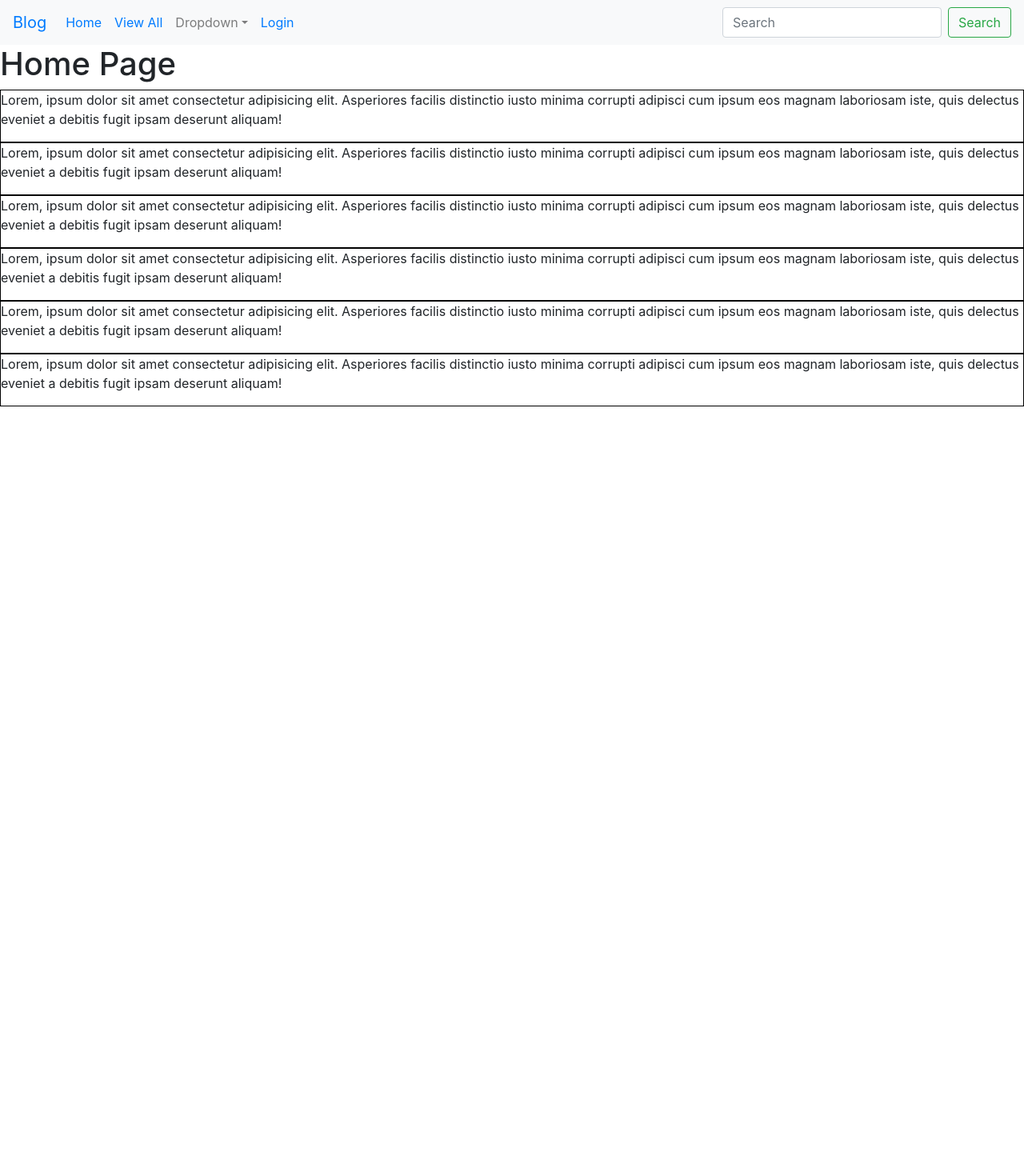
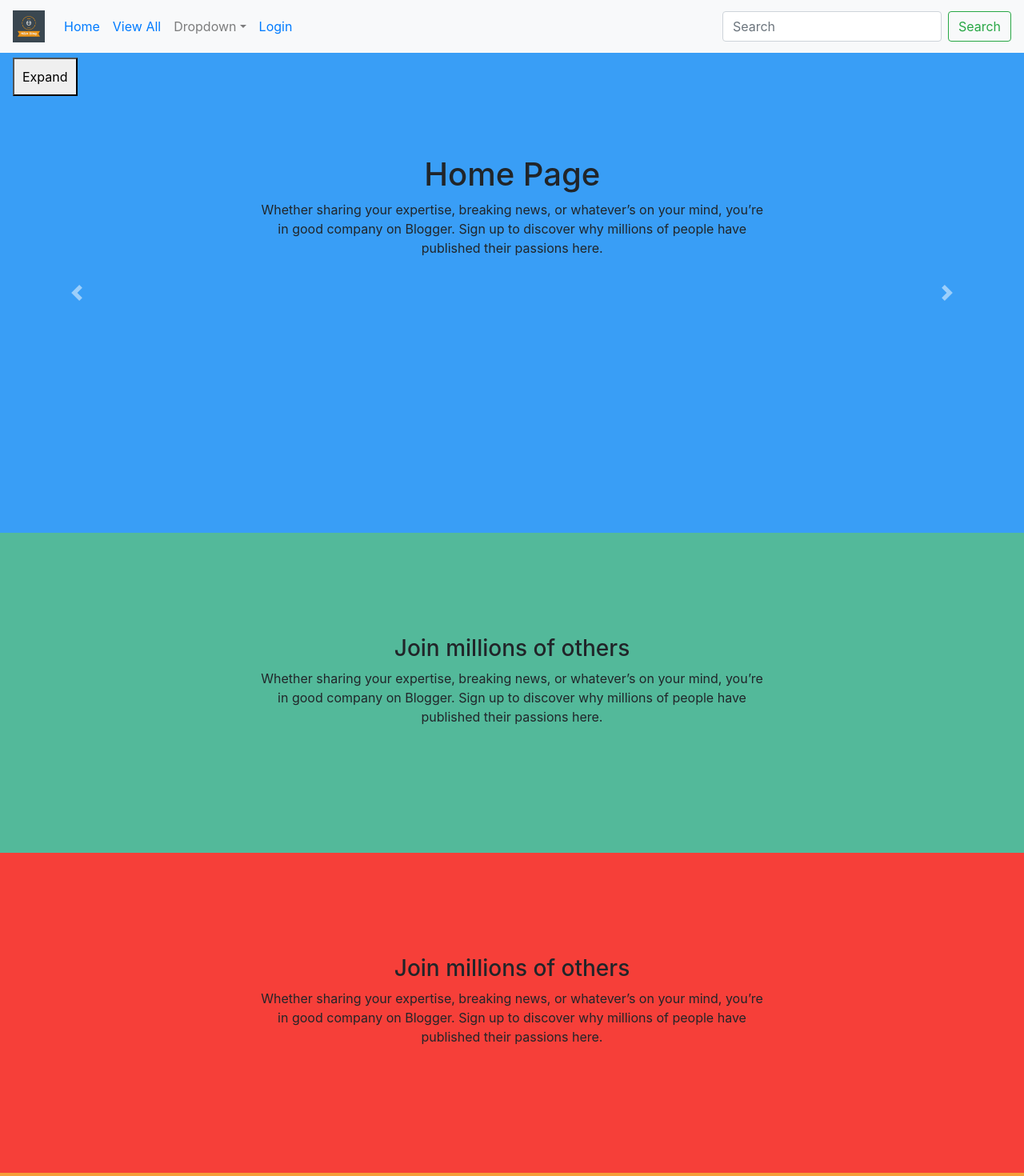
Before and after one commit to totalrickall/blog-site, a React app: page / in a window 1280 px wide. Shown: the top 1470 px of the page at 80% size. Before the commit the page ends 800 px from the top, so only its background shows below. Built offline with nearby package versions, Linux system fonts and the light colour scheme.

Commit message:
added more home page styling and a side panel navigation

```diff
--- a/client/src/components/nav/navbar.jsx
+++ b/client/src/components/nav/navbar.jsx
@@ -1,12 +1,13 @@
 import React, { Component } from 'react';
 import { BrowserRouter as Router, Route, Switch, Link } from 'react-router-dom';
 import AuthButton from '../auth/authButton';
+import mainLogo from'../../../../logo.png';
 
 export default class Navbar extends Component {
     render() {
         return (
-            <nav className="navbar navbar-expand-lg navbar-light bg-light">
-                <span className="navbar-brand"><Link to="/">Blog</Link></span>
+            <nav className="navbar navbar-expand-lg navbar-light bg-light" style={{ background: 'transparent' }}>
+                <span className="navbar-brand"><Link to="/"><img src={mainLogo} alt="" style={{ height: '40px', width: '40px' }}/></Link></span>
                 <button className="navbar-toggler" type="button" data-toggle="collapse" data-target="#navbarSupportedContent" aria-controls="navbarSupportedContent" aria-expanded="false" aria-label="Toggle navigation">
                     <span className="navbar-toggler-icon"></span>
                 </button>
--- a/client/src/components/pages/home.jsx
+++ b/client/src/components/pages/home.jsx
@@ -1,33 +1,50 @@
 import React, { Component } from 'react';
 import { render } from 'react-dom';
+import { BrowserRouter as Router, Route, Switch, Link } from 'react-router-dom';
+import Carousel from '../tools/home-carousel';
+import Sidenav from '../tools/home-sidenav';
 
 class Home extends Component {
-
-    constructor(props) {
-        super(props);
-    }
 
   render() {
     return (
       <div className="home-container">
-                <h1>Home Page</h1>
-                <div className="home-section-1" style={{ border: '1px solid black' }}>
-                    <p>Lorem, ipsum dolor sit amet consectetur adipisicing elit. Asperiores facilis distinctio iusto minima corrupti adipisci cum ipsum eos magnam laboriosam iste, quis delectus eveniet a debitis fugit ipsam deserunt aliquam!</p>
+          <Sidenav />
+          <div className="home-sector">
+            <Carousel />
+            <div data-spy="scroll" data-target="#list-example" data-offset="0" className="scrollspy-example">
+              <div className="home-section-1" id="list-item-1" style={{ height: '400px', background: '#53B99A' }}>
+                <div style={{ width: '50%', textAlign: 'center', position: 'relative', margin: '0 auto', top: '8rem' }}>
+                  <h3>Join millions of others</h3>
+                  <p>Whether sharing your expertise, breaking news, or whatever’s on your mind, you’re in good company on Blogger. Sign up to discover why millions of people have published their passions here.</p>
                 </div>
-                <div className="home-section-2" style={{ border: '1px solid black' }}>
-                    <p>Lorem, ipsum dolor sit amet consectetur adipisicing elit. Asperiores facilis distinctio iusto minima corrupti adipisci cum ipsum eos magnam laboriosam iste, quis delectus eveniet a debitis fugit ipsam deserunt aliquam!</p>
               </div>
-                <div className="home-section-3" style={{ border: '1px solid black' }}>
-                    <p>Lorem, ipsum dolor sit amet consectetur adipisicing elit. Asperiores facilis distinctio iusto minima corrupti adipisci cum ipsum eos magnam laboriosam iste, quis delectus eveniet a debitis fugit ipsam deserunt aliquam!</p>
+              <div className="home-section-2" id="list-item-2" style={{ height: '400px', background: '#F63F39' }}>
+                <div style={{ width: '50%', textAlign: 'center', position: 'relative', margin: '0 auto', top: '8rem' }}>
+                  <h3>Join millions of others</h3>
+                  <p>Whether sharing your expertise, breaking news, or whatever’s on your mind, you’re in good company on Blogger. Sign up to discover why millions of people have published their passions here.</p>
                 </div>
-                <div className="home-section-4" style={{ border: '1px solid black' }}>
-                    <p>Lorem, ipsum dolor sit amet consectetur adipisicing elit. Asperiores facilis distinctio iusto minima corrupti adipisci cum ipsum eos magnam laboriosam iste, quis delectus eveniet a debitis fugit ipsam deserunt aliquam!</p>
               </div>
-                <div className="home-section-5" style={{ border: '1px solid black' }}>
-                    <p>Lorem, ipsum dolor sit amet consectetur adipisicing elit. Asperiores facilis distinctio iusto minima corrupti adipisci cum ipsum eos magnam laboriosam iste, quis delectus eveniet a debitis fugit ipsam deserunt aliquam!</p>
+              <div className="home-section-3" id="list-item-3" style={{ height: '400px', background: '#F69E39' }}>
+                <div style={{ width: '50%', textAlign: 'center', position: 'relative', margin: '0 auto', top: '8rem' }}>
+                  <h3>Join millions of others</h3>
+                  <p>Whether sharing your expertise, breaking news, or whatever’s on your mind, you’re in good company on Blogger. Sign up to discover why millions of people have published their passions here.</p>
                 </div>
-                <div className="home-section-6" style={{ border: '1px solid black' }}>
-                    <p>Lorem, ipsum dolor sit amet consectetur adipisicing elit. Asperiores facilis distinctio iusto minima corrupti adipisci cum ipsum eos magnam laboriosam iste, quis delectus eveniet a debitis fugit ipsam deserunt aliquam!</p>
+              </div>
+              <div className="home-section-4" id="list-item-4" style={{ height: '400px', background: '#53B99A' }}>
+                <div style={{ width: '50%', textAlign: 'center', position: 'relative', margin: '0 auto', top: '8rem' }}>
+                  <h3>Join millions of others</h3>
+                  <p>Whether sharing your expertise, breaking news, or whatever’s on your mind, you’re in good company on Blogger. Sign up to discover why millions of people have published their passions here.</p>
+                  <span style={{ padding: '10px', background: '#1d2b34' }}><Link to='/view-all' style={{ color: 'white' }}>Create Your Blog!</Link></span>
+                </div>
+              </div>
+              <div className="home-section-5" id="list-item-5" style={{ height: '400px', background: '#1d2b34', color: 'white' }}>
+                <div style={{ width: '50%', textAlign: 'center', position: 'relative', margin: '0 auto', top: '8rem' }}>
+                  <h3>Join millions of others</h3>
+                  <p>Whether sharing your expertise, breaking news, or whatever’s on your mind, you’re in good company on Blogger. Sign up to discover why millions of people have published their passions here.</p>
+                </div>
+              </div>
+            </div>
           </div>
       </div>
     )
--- /dev/null
+++ b/client/src/components/tools/home-carousel.jsx
@@ -0,0 +1,42 @@
+import React, { Component } from 'react';
+
+export default class Carousel extends Component {
+  render() {
+    return (
+      <div id="carouselExampleControls" className="carousel slide" data-ride="carousel">
+        <div className="carousel-inner">
+          <div className="carousel-item active" style={{ height: '600px', background: '#F69E39', textAlign: 'center' }}>
+            <div style={{ width: '50%', textAlign: 'center', position: 'relative', margin: '0 auto', top: '8rem' }}>
+              <h1>Home Page</h1>
+              <p>Whether sharing your expertise, breaking news, or whatever’s on your mind, you’re in good company on Blogger. Sign up to discover why millions of people have published their passions here.</p>
+            </div>
+          </div>
+          <div className="carousel-item" style={{ height: '600px', background: '#399EF6', textAlign: 'center' }}>
+            <div style={{ width: '50%', textAlign: 'center', position: 'relative', margin: '0 auto', top: '8rem' }}>
+              <h1>Home Page</h1>
+              <p>Whether sharing your expertise, breaking news, or whatever’s on your mind, you’re in good company on Blogger. Sign up to discover why millions of people have published their passions here.</p>
+            </div>
+          </div>
+          <div className="carousel-item" style={{ height: '600px', background: '#6101B5', textAlign: 'center' }}>
+            <div style={{ width: '50%', textAlign: 'center', position: 'relative', margin: '0 auto', top: '8rem' }}>
+              <h1>Home Page</h1>
+              <p>Whether sharing your expertise, breaking news, or whatever’s on your mind, you’re in good company on Blogger. Sign up to discover why millions of people have published their passions here.</p>
+            </div>
+          </div>
+          <div className="carousel-item" style={{ height: '600px', background: '#F63F39', textAlign: 'center' }}>
+            <div style={{ width: '50%', textAlign: 'center', position: 'relative', margin: '0 auto', top: '8rem' }}>
+              <h1>Home Page</h1>
+              <p>Whether sharing your expertise, breaking news, or whatever’s on your mind, you’re in good company on Blogger. Sign up to discover why millions of people have published their passions here.</p>
+            </div>
+          </div>
+        </div>
+        <a className="carousel-control-prev" href="#carouselExampleControls" role="button" data-slide="prev">
+          <span className="carousel-control-prev-icon" aria-hidden="true"></span>
+        </a>
+        <a className="carousel-control-next" href="#carouselExampleControls" role="button" data-slide="next">
+          <span className="carousel-control-next-icon" aria-hidden="true"></span>
+        </a>
+      </div>
+    )
+  }
+};
--- /dev/null
+++ b/client/src/components/tools/home-sidenav.jsx
@@ -0,0 +1,54 @@
+import React, { Component } from 'react';
+
+export default class Sidenav extends Component {
+    constructor(props) {
+        super(props);
+
+        this.state = {
+            isSidenav: false
+        }
+    }
+
+    showSidenav() {
+        this.setState({
+            isSidenav: !this.state.isSidenav
+        })
+    }
+
+    isSidenav() {
+        if (this.state.isSidenav) {
+            return (
+                <div id="list-example" className="list-group" style={{ height: '100%', width: '200px', position: 'fixed', zIndex: '1', top: '0px', left: '0', overflowX: 'hidden', padding: '20px 20px', background: '#1d2b34' }}>
+                    <a className="list-group-item list-group-item-action" href="#carouselExampleControls">Top</a>
+                    <a className="list-group-item list-group-item-action" href="#list-item-1">Item 1</a>
+                    <a className="list-group-item list-group-item-action" href="#list-item-2">Item 2</a>
+                    <a className="list-group-item list-group-item-action" href="#list-item-3">Item 3</a>
+                    <a className="list-group-item list-group-item-action" href="#list-item-4">Item 4</a>
+                    <a className="list-group-item list-group-item-action" href="#list-item-5">Contact</a>
+                    <br />
+                    <a className="list-group-item list-group-item-action" onClick={() => {
+                        this.showSidenav();
+                    }}>HIDE</a>
+                </div>
+            )
+        } else {
+            return (
+                <button
+                    className="btn-show-sidenav d-flex m-3"
+                    style={{ position: 'fixed', zIndex: '1', top: '56px', left: '0', overflowX: 'hidden', padding: '10px' }}
+                    onClick={() => {
+                        this.showSidenav();
+                    }}
+                >Expand
+                </button>
+            )
+        }
+    }
+    render() {
+        return (
+            this.isSidenav()
+        )
+    }
+};
+
+// <a className="scrolldown js-scroll-to" href="#list-item-2">O</a>
--- a/webpack.config.js
+++ b/webpack.config.js
@@ -18,14 +18,18 @@ module.exports = {
                 }
             },
             {
-                test: /\.(png|jpg|gif)$/,
-                use: {
-                    loader: 'file-loader',
-                    options: {
-                        publicPath: '/dist/images',
-                        outputPath: 'images'
-                    }
-                }
+                test: /\.(jpg|png|svg)$/,
+                loader: 'url-loader',
+                options: {
+                  limit: 25000,
+                },
+            },
+            {
+                test: /\.(jpg|png|svg)$/,
+                loader: 'file-loader',
+                options: {
+                  name: '[path][name].[hash].[ext]',
+                },
             },
             {
                 test: /\.(pdf)$/,
```
Also changed, not shown: logo.png (added). Lines whose indentation alone changed are shown as unchanged.
